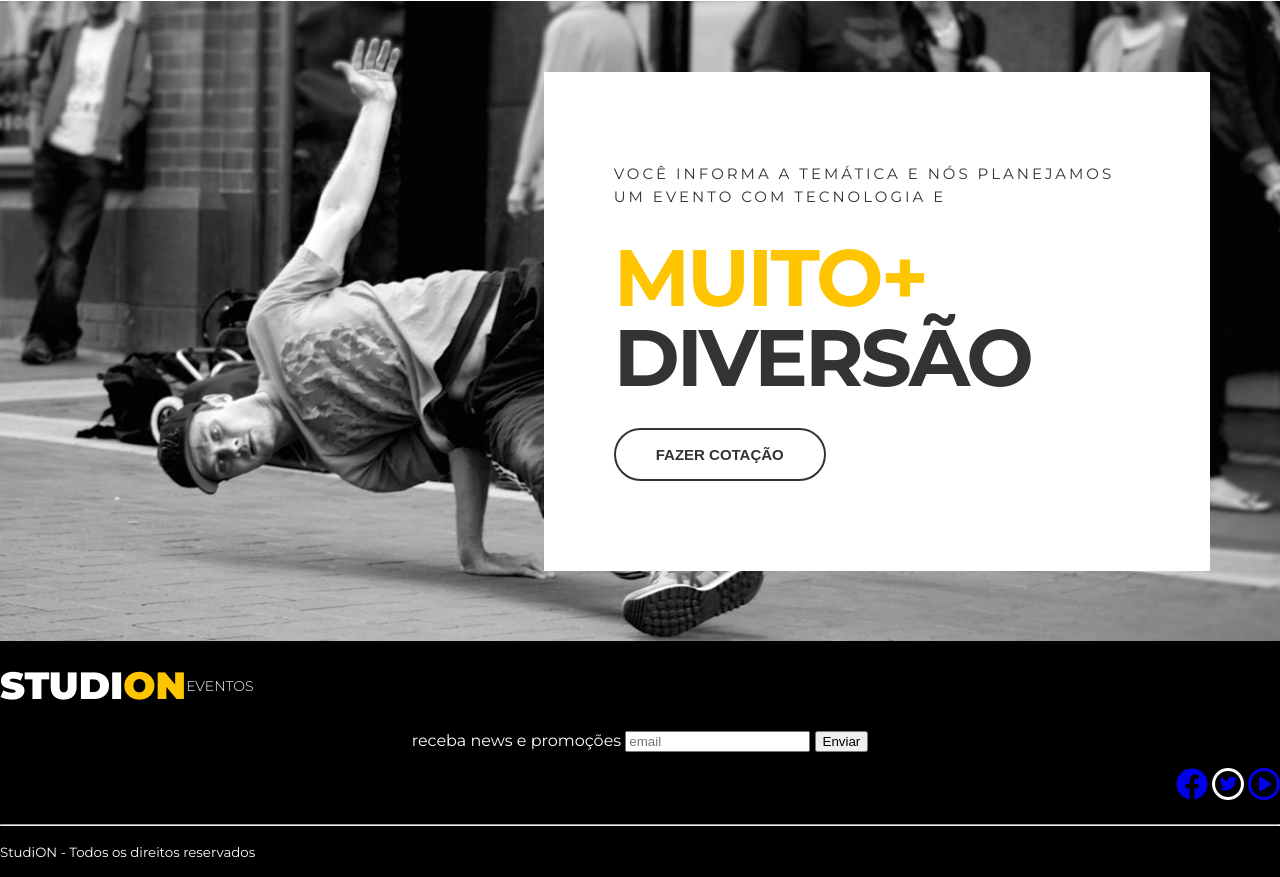
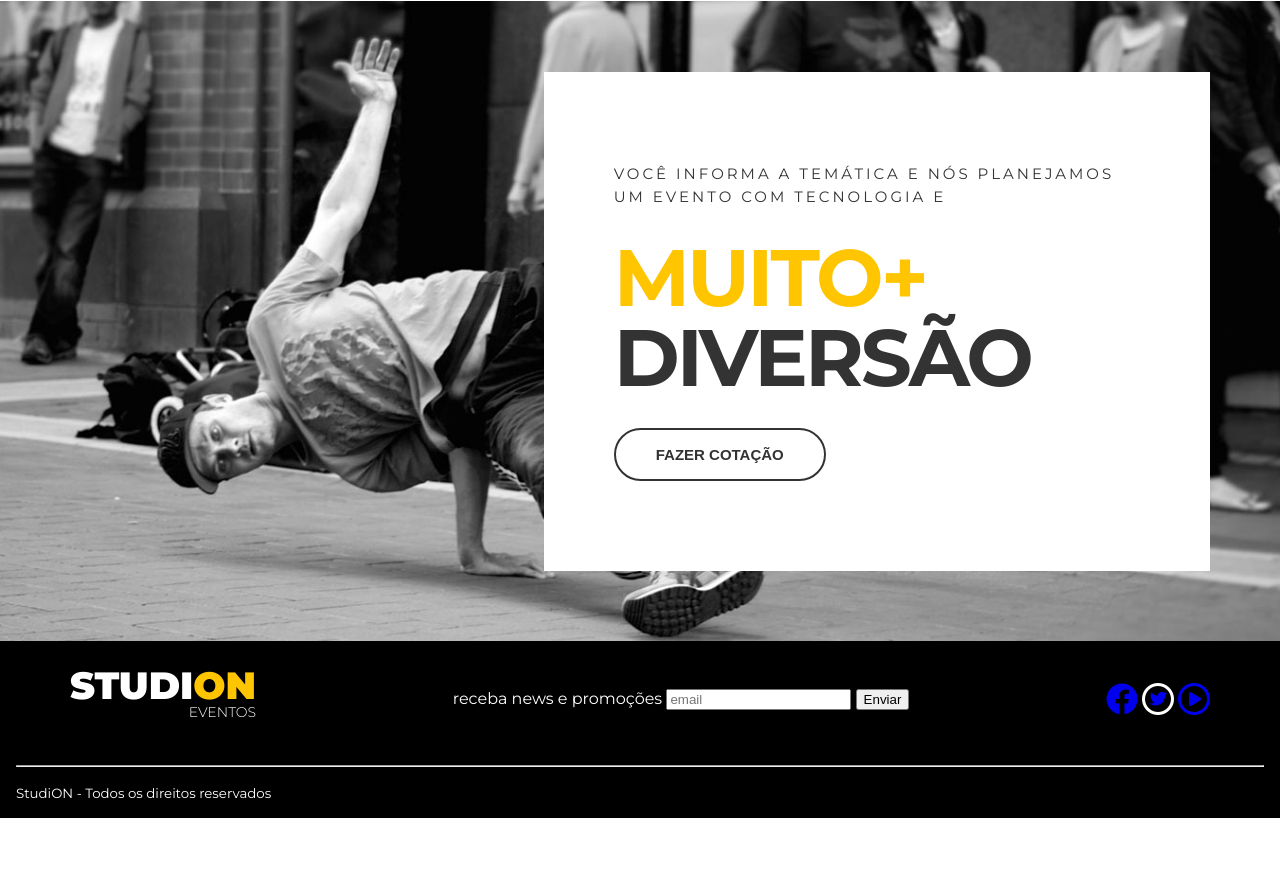
Before and after one commit to ismaelfsjunior/studion, a website: page src/index.html in a window 1280 px wide. Shown: the part 1652-2529 px from the top of the page. After the commit the page ends 2470 px from the top, so only its background shows below. Drawn offline with Linux system fonts and the light colour scheme.

Commit message:
feat(FOOTER): container e grid

```diff
--- a/src/index.html
+++ b/src/index.html
@@ -115,7 +115,7 @@
             </section>
         </main>
         <footer class="footer">
-            <div class="conteiner footer__conteiner">
+            <div class="container footer__container">
                 <h2 class="logo-studion">
                     Studi<span class="copy-primary">on</span>
                     <span class="logo-studion_subtitle">Eventos</span>
--- a/src/style.css
+++ b/src/style.css
@@ -89,7 +89,8 @@ ul {
 .logo-studion_subtitle {
     font-size: 0.875rem;
     font-weight: 300;
-    float: right;
+    display: block;
+    /*float: right;*/
 }
 
 .copy-primary {
@@ -275,11 +276,12 @@ ul {
 .footer {
     background-color: #000;
     color: #fff;
+    padding: 0 1rem;
 }
 
-.footer__conteiner {
+.footer__container {
     display: grid;
-    grid-template-columns: repeat(auto-fill, minmax(auto, 1fr));
+    grid-template-columns: repeat(3, auto);
     align-items: center;
 }
 
```
